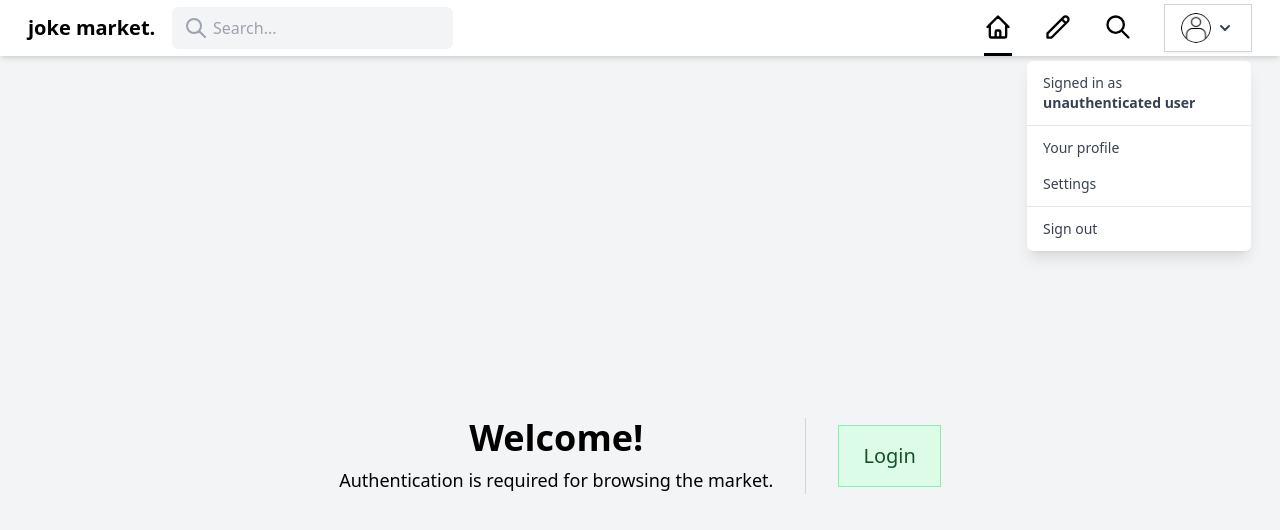
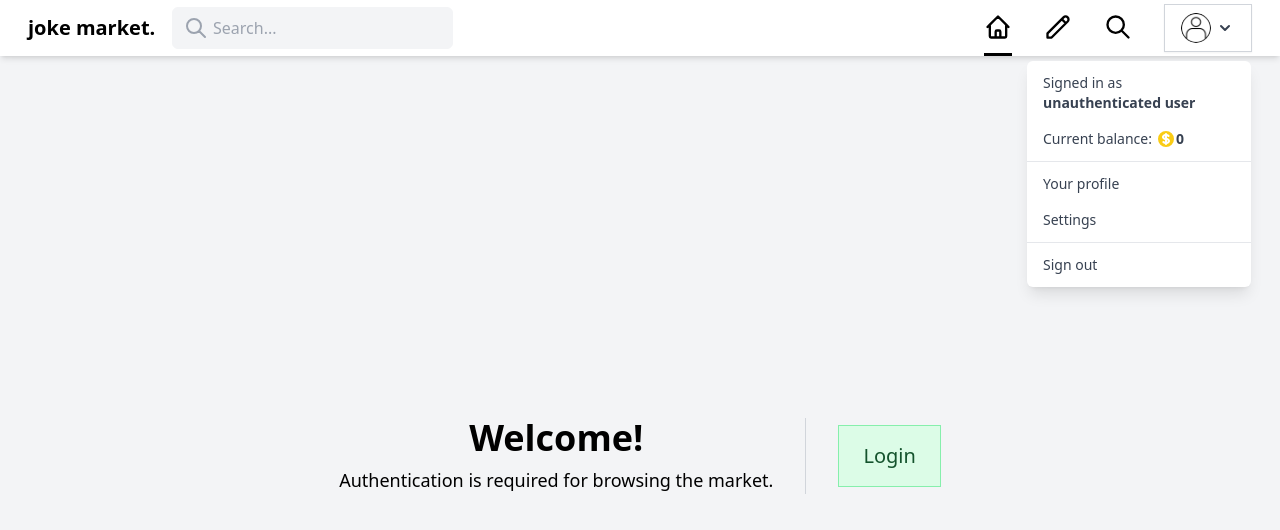
Before and after one commit to parkj22/joke-market, a Next.js app: page / in a window 1280 px wide. Both pictures are taken after a click on the element 1208 px from the left and 28 px from the top of the page. Shown: the top 530 px of the page. Built offline with nearby package versions, Linux system fonts and the light colour scheme; no server answers.

Commit message:
header shows coins

```diff
--- a/components/header/Header.tsx
+++ b/components/header/Header.tsx
@@ -4,19 +4,35 @@ import SearchBar from "../search/SearchBar";
 import HeaderNav from "./HeaderNav";
 import unauthenticatedUser from "../../public/unauthenticated-user.png";
 import { useRouter } from "next/router";
-import { ChevronDownIcon } from "@heroicons/react/solid";
+import { ChevronDownIcon, CurrencyDollarIcon } from "@heroicons/react/solid";
 import { useState, useRef, useEffect, ReactElement, MouseEvent } from "react";
 import Link from "next/link";
+import { doc, getDoc } from "firebase/firestore";
+import { db } from "../../firebase";
 
 export default function Header(): ReactElement | null {
   const { data: session } = useSession();
   const router = useRouter();
   const [dropdownActive, setDropdownActive] = useState<boolean>(false);
   const dropdownRef = useRef<HTMLInputElement>(null);
+  const [userCoins, setUserCoins] = useState<number | null>(null);
 
   const navToIndexPage = (): void => {
     router.push("/");
   };
+
+  const getUserCoins = async (userId: string | undefined): Promise<number | null> => {
+    if (!userId) {
+      return null;
+    }
+    const userDocRef = doc(db, "users", userId);
+    const userDocSnap = await getDoc(userDocRef);
+
+    if (userDocSnap.exists()) {
+      return userDocSnap.data().coins;
+    }
+    return null;
+  }
 
   useEffect(() => {
     if (!dropdownActive) return;
@@ -27,6 +43,10 @@ export default function Header(): ReactElement | null {
       }
     };
     window.addEventListener("mousedown", disableDropdown);
+
+    getUserCoins(session?.user.id).then((coins) => {
+      setUserCoins(coins);
+    });
     return () => window.removeEventListener("mousedown", disableDropdown);
   }, [dropdownActive]);
 
@@ -77,6 +97,11 @@ export default function Header(): ReactElement | null {
                     Signed in as <b>{session ? session.user.name : "unauthenticated user"}</b>
                   </p>
                 </Link>
+                <div className="text-gray-700 px-4 py-2 text-sm hover:bg-gray-100 active:bg-gray-200 hover-effect cursor-pointer flex items-center ">
+                  <span className="mr-1">Current balance: </span>
+                  <CurrencyDollarIcon className="text-yellow-400 h-5 w-5"/>
+                  <b>{userCoins ? userCoins : "0"}</b>
+                </div>
               </div>
               <div className="py-1">
                 <Link href={`/users/${session?.user.id}`}>
--- a/pages/jokes/[id].tsx
+++ b/pages/jokes/[id].tsx
@@ -113,7 +113,6 @@ JokePage.getLayout = function getLayout(page: ReactNode) {
 
 export const getStaticPaths: GetStaticPaths = async () => {
   const paths = await getAllJokesIds();
-  console.log(paths);
   return {
     paths,
     fallback: false,
--- a/pages/users/[id].tsx
+++ b/pages/users/[id].tsx
@@ -175,7 +175,6 @@ UserPage.getLayout = function getLayout(page: ReactNode) {
 
 export const getStaticPaths: GetStaticPaths = async () => {
   const paths = await getAllUsersIds();
-  console.log(paths);
   return {
     paths,
     fallback: false,
```
